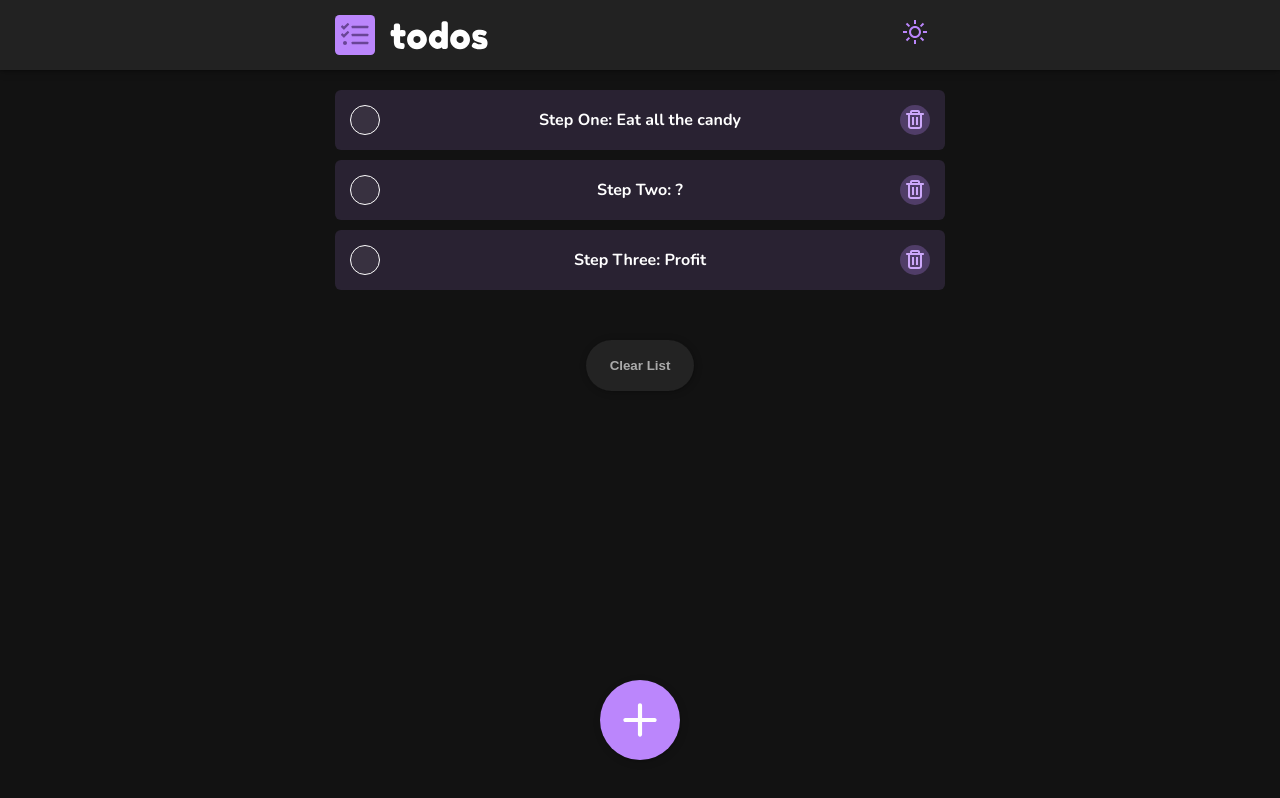
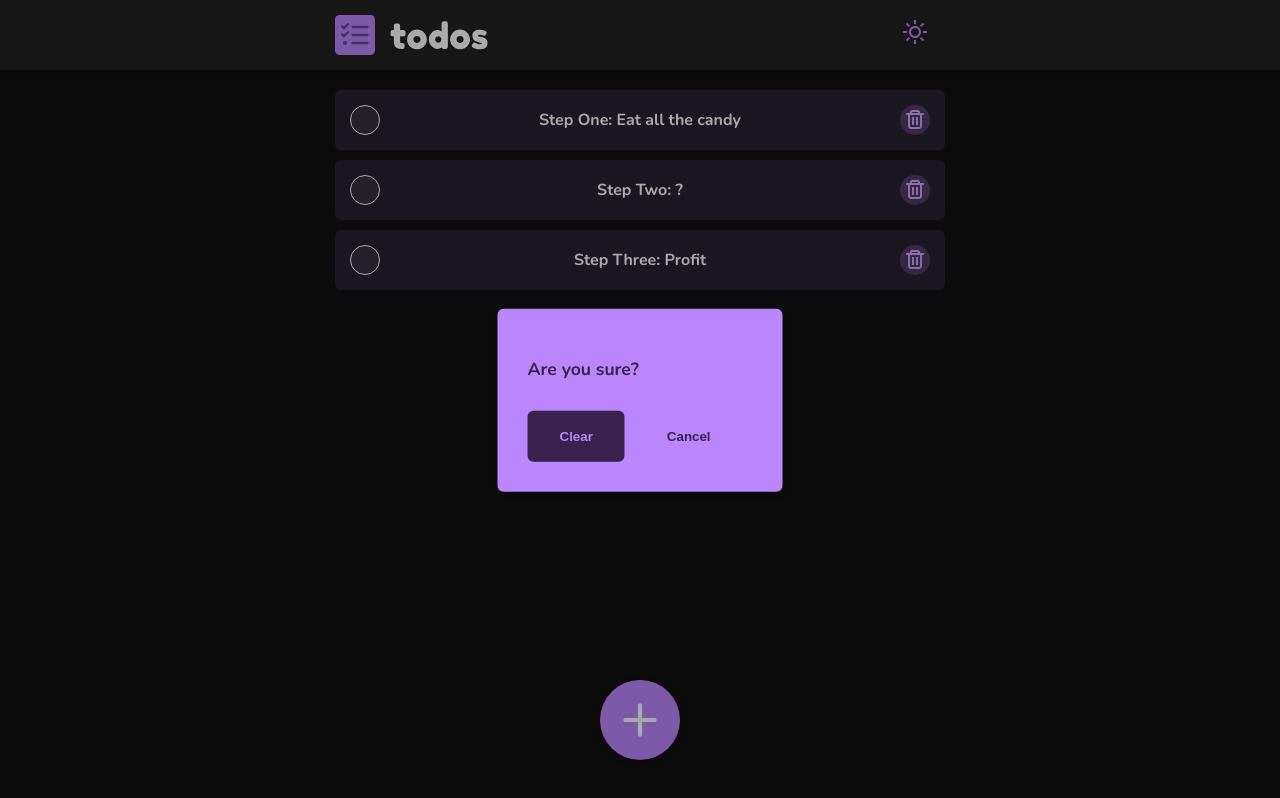
Before and after one commit to rb-wbscoding/todoreact, a React (Create React App) app: page / in a window 1280 px wide. Built offline with nearby package versions, Linux system fonts and the light colour scheme.

Commit message:
Darkmode styles for ConfirmOverlay

```diff
--- a/src/App.js
+++ b/src/App.js
@@ -13,7 +13,7 @@ import { todosDefault, generateID } from 'data';
 function App() {
   const [todos, setTodos] = useState([]);
 
-  const [isConfirmOverlayVisible, setIsConfirmOverlayVisible] = useState(false);
+  const [isConfirmOverlayVisible, setIsConfirmOverlayVisible] = useState(true);
   const [isBottomOverlayVisible, setIsBottomOverlayVisible] = useState(false);
   const [bottomOverlayMode, setBottomOverlayMode] = useState('add');
   const [editTodoId, setEditTodoId] = useState(null);
--- a/src/components/confirmoverlay/ConfirmOverlay.js
+++ b/src/components/confirmoverlay/ConfirmOverlay.js
@@ -1,27 +1,35 @@
-import React from 'react';
+import React, { useContext } from 'react';
 import { motion } from 'framer-motion';
+
+import { DarkmodeContext } from 'context';
 
 import styles from './ConfirmOverlay.module.css';
 import { fadeIn } from 'animations';
 
 function ConfirmOverlay({ toggleOverlay, clearList }) {
+  const { isDarkmode } = useContext(DarkmodeContext);
+
   const handleClearButton = () => {
     clearList();
+    toggleOverlay();
+  };
+
+  const handleCancelButton = () => {
     toggleOverlay();
   };
 
   return (
     <>
       <motion.div className={styles.background} {...fadeIn} />
-      <motion.div className={styles.confirmdialog} {...fadeIn}>
+      <motion.div
+        className={`${styles.confirmdialog} ${isDarkmode && styles.dark}`}
+        {...fadeIn}
+      >
         <p className={styles.confirmdialogp}>Are you sure?</p>
-        <button
-          className={styles.confirmdelete}
-          onClick={() => handleClearButton()}
-        >
+        <button className={styles.confirmdelete} onClick={handleClearButton}>
           Clear
         </button>
-        <button className={styles.canceldelete} onClick={() => toggleOverlay()}>
+        <button className={styles.canceldelete} onClick={handleCancelButton}>
           Cancel
         </button>
       </motion.div>
--- a/src/components/confirmoverlay/ConfirmOverlay.module.css
+++ b/src/components/confirmoverlay/ConfirmOverlay.module.css
@@ -1,17 +1,39 @@
+:root {
+  --primary: #0074d9;
+  --dialog-bg: var(--primary);
+  --dialog-color: #fff;
+  --confirm-btn-bg: #fff;
+  --confirm-btn-color: #0074d9;
+  --cancel-btn-bg: #0074d9;
+  --cancel-btn-bg-hover: #0066be;
+  --cancel-btn-color: #fff;
+}
+
+.dark {
+  --primary: #bb86fc;
+  --dialog-bg: var(--primary);
+  --dialog-color: #37234e;
+  --confirm-btn-bg: #37234e;
+  --confirm-btn-color: var(--primary);
+  --cancel-btn-bg: transparent;
+  --cancel-btn-bg-hover: #9f70d8;
+  --cancel-btn-color: #37234e;
+}
+
 .background {
   position: fixed;
   top: 0;
   bottom: 0;
   left: 0;
   right: 0;
-  background-color: #00000033;
+  background-color: #00000055;
   z-index: 120;
   transition: opacity 0.3s;
 }
 
 .confirmdialog {
-  background-color: #0074d9;
-  color: #fff;
+  background-color: var(--dialog-bg);
+  color: var(--dialog-color);
   border-radius: 6px;
   padding: 30px;
   min-width: 285px;
@@ -32,8 +54,8 @@
 
 .confirmdelete {
   border: none;
-  background-color: #fff;
-  color: #0074d9;
+  background-color: var(--confirm-btn-bg);
+  color: var(--confirm-btn-color);
   padding: 18px 32px;
   border-radius: 6px;
   font-weight: 700;
@@ -52,8 +74,8 @@
 
 .canceldelete {
   border: none;
-  background-color: #0074d9;
-  color: #fff;
+  background-color: var(--cancel-btn-bg);
+  color: var(--cancel-btn-color);
   padding: 18px 32px;
   border-radius: 6px;
   font-weight: 700;
@@ -63,10 +85,10 @@
 }
 
 .canceldelete:hover {
-  background-color: #0066be;
+  background-color: var(--cancel-btn-bg-hover);
 }
 
 .canceldelete:active {
-  background-color: #0066be;
+  background-color: var(--cancel-btn-bg-hover);
   transform: scale(0.9);
 }
```
